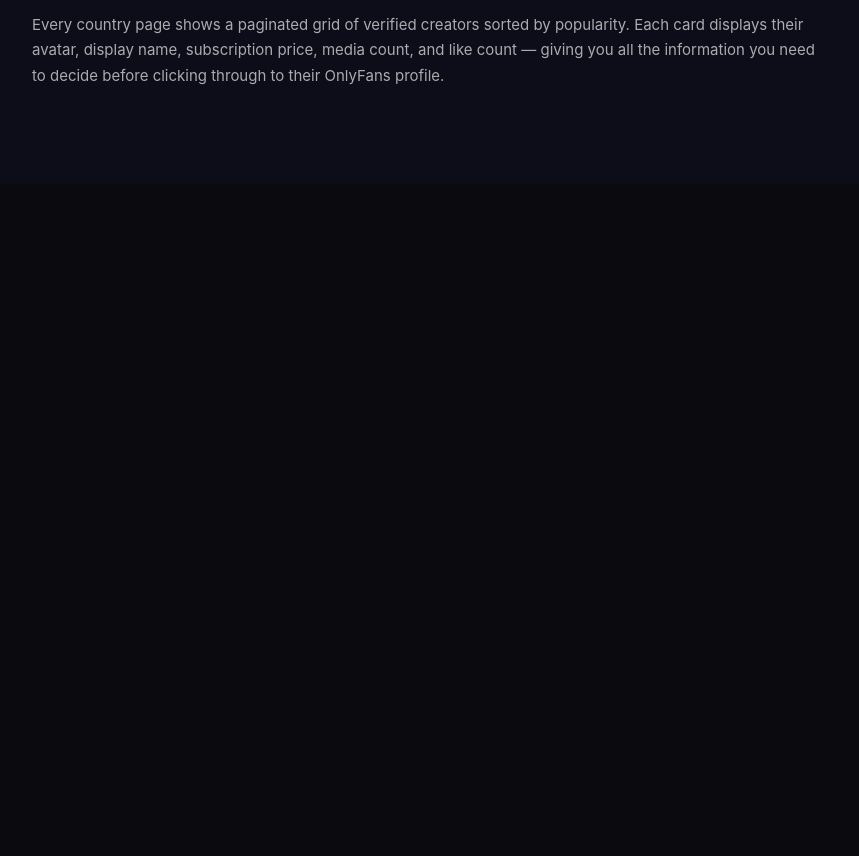
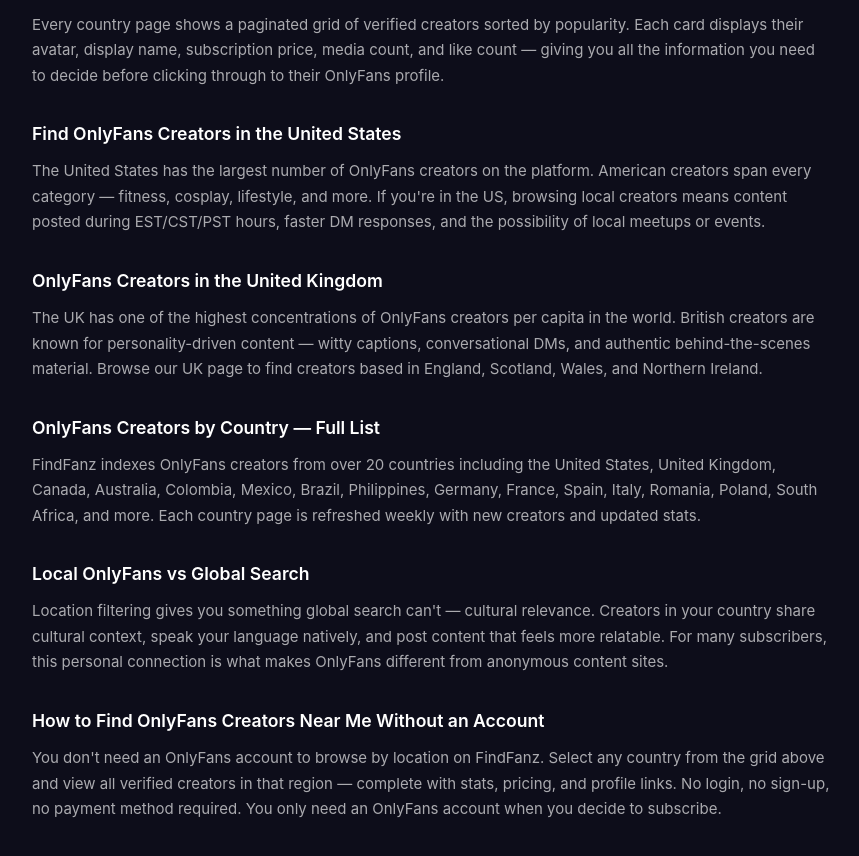
Before and after one commit to dan19981998/fanz-finder, a Next.js app: page /onlyfans/near-me in a window 1280 px wide. Shown: the part 2043-2899 px from the top of the page, without its empty margins (208-1067 px from the left). Before the commit the page ends 2227 px from the top, so only its background shows below. Built offline with nearby package versions, Linux system fonts and the light colour scheme; no server answers; the database is empty.

Commit message:
Expand near-me page content for more keyword coverage

```diff
--- a/src/app/onlyfans/near-me/page.tsx
+++ b/src/app/onlyfans/near-me/page.tsx
@@ -105,6 +105,31 @@
                     <p>
                         Every country page shows a paginated grid of verified creators sorted by popularity. Each card displays their avatar, display name, subscription price, media count, and like count — giving you all the information you need to decide before clicking through to their OnlyFans profile.
                     </p>
+
+                    <h3>Find OnlyFans Creators in the United States</h3>
+                    <p>
+                        The United States has the largest number of OnlyFans creators on the platform. American creators span every category — fitness, cosplay, lifestyle, and more. If you&apos;re in the US, browsing local creators means content posted during EST/CST/PST hours, faster DM responses, and the possibility of local meetups or events.
+                    </p>
+
+                    <h3>OnlyFans Creators in the United Kingdom</h3>
+                    <p>
+                        The UK has one of the highest concentrations of OnlyFans creators per capita in the world. British creators are known for personality-driven content — witty captions, conversational DMs, and authentic behind-the-scenes material. Browse our UK page to find creators based in England, Scotland, Wales, and Northern Ireland.
+                    </p>
+
+                    <h3>OnlyFans Creators by Country — Full List</h3>
+                    <p>
+                        FindFanz indexes OnlyFans creators from over 20 countries including the United States, United Kingdom, Canada, Australia, Colombia, Mexico, Brazil, Philippines, Germany, France, Spain, Italy, Romania, Poland, South Africa, and more. Each country page is refreshed weekly with new creators and updated stats.
+                    </p>
+
+                    <h3>Local OnlyFans vs Global Search</h3>
+                    <p>
+                        Location filtering gives you something global search can&apos;t — cultural relevance. Creators in your country share cultural context, speak your language natively, and post content that feels more relatable. For many subscribers, this personal connection is what makes OnlyFans different from anonymous content sites.
+                    </p>
+
+                    <h3>How to Find OnlyFans Creators Near Me Without an Account</h3>
+                    <p>
+                        You don&apos;t need an OnlyFans account to browse by location on FindFanz. Select any country from the grid above and view all verified creators in that region — complete with stats, pricing, and profile links. No login, no sign-up, no payment method required. You only need an OnlyFans account when you decide to subscribe.
+                    </p>
                 </div>
             </section>
         </>
```
